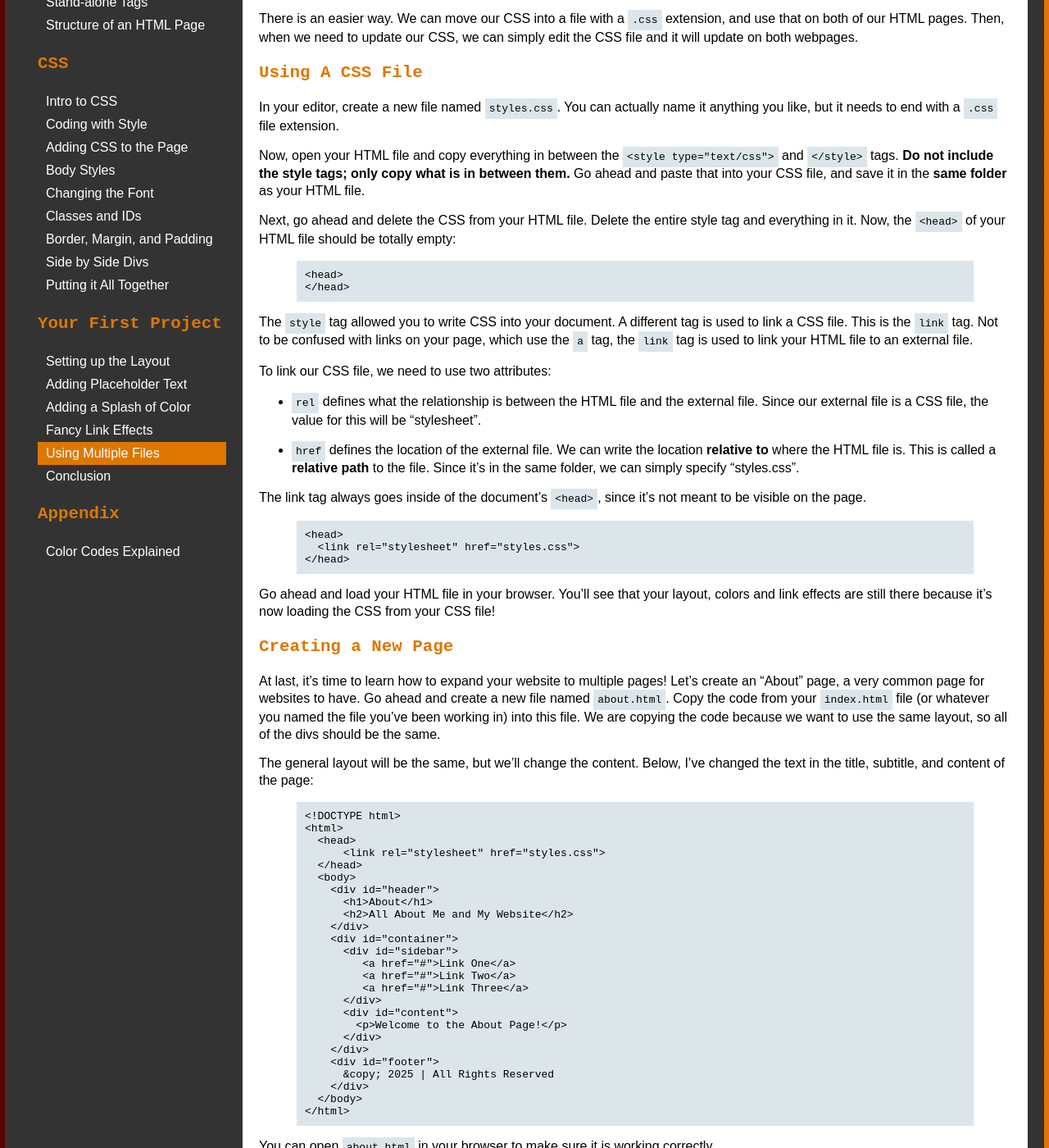
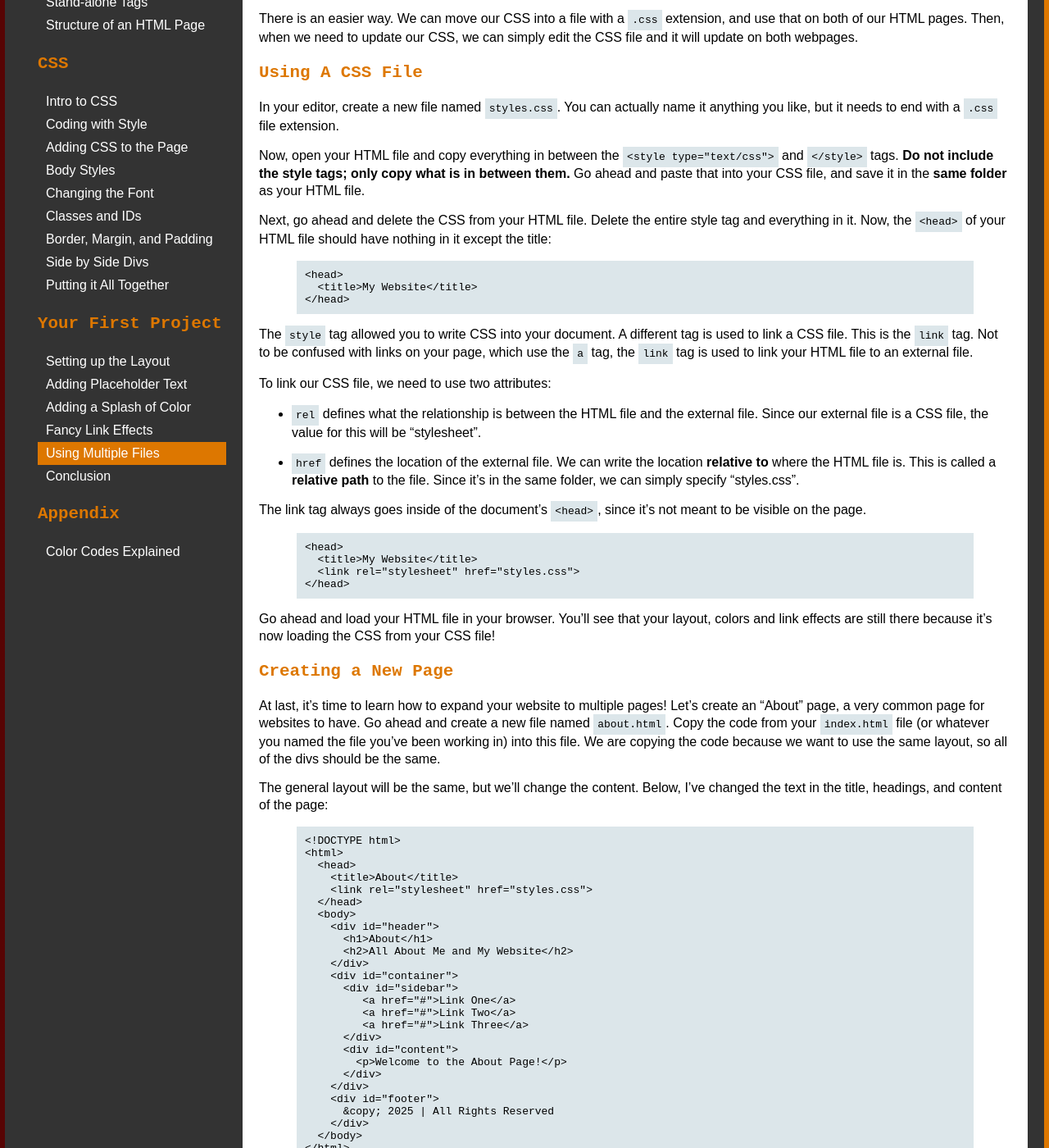
Before and after one commit to cheryllium/easy-html-css, a Jekyll site: the page built from _lessons/20-using-multiple-files.md, in a window 1280 px wide and 1400 px high, scrolled down 273 px. Shown: the whole window at 82% size. Built offline with Jekyll 4.4.1, drawn with Linux system fonts in a browser that asks for light colours.

Commit message:
Modify last lesson to account for title tag

````diff
--- a/_lessons/20-using-multiple-files.md
+++ b/_lessons/20-using-multiple-files.md
@@ -16,10 +16,11 @@ In your editor, create a new file named `styles.css`. You can actually name it a
 
 Now, open your HTML file and copy everything in between the `<style type="text/css">` and `</style>` tags. **Do not include the style tags; only copy what is in between them.** Go ahead and paste that into your CSS file, and save it in the **same folder** as your HTML file.
 
-Next, go ahead and delete the CSS from your HTML file. Delete the entire style tag and everything in it. Now, the `<head>` of your HTML file should be totally empty:
+Next, go ahead and delete the CSS from your HTML file. Delete the entire style tag and everything in it. Now, the `<head>` of your HTML file should have nothing in it except the title:
 
 ```
 <head>
+  <title>My Website</title>
 </head>
 ```
 
@@ -34,6 +35,7 @@ The link tag always goes inside of the document's `<head>`, since it's not meant
 
 ```
 <head>
+  <title>My Website</title>
   <link rel="stylesheet" href="styles.css">
 </head>
 ```
@@ -44,13 +46,14 @@ Go ahead and load your HTML file in your browser. You'll see that your layout, c
 
 At last, it's time to learn how to expand your website to multiple pages! Let's create an "About" page, a very common page for websites to have. Go ahead and create a new file named `about.html`. Copy the code from your `index.html` file (or whatever you named the file you've been working in) into this file. We are copying the code because we want to use the same layout, so all of the divs should be the same.
 
-The general layout will be the same, but we'll change the content. Below, I've changed the text in the title, subtitle, and content of the page:
+The general layout will be the same, but we'll change the content. Below, I've changed the text in the title, headings, and content of the page:
 
 ```
 <!DOCTYPE html>
 <html>
   <head>
-      <link rel="stylesheet" href="styles.css">
+    <title>About</title>
+    <link rel="stylesheet" href="styles.css">
   </head>
   <body>
     <div id="header">
@@ -100,4 +103,4 @@ Finally, let's edit the About page so that its sidebar has a link back to the ho
 
 Here, I changed the link `href` to go back to our `index.html` file. If you named your file something different, be sure to use your actual file name here. I also updated the link text to "Home".
 
-And.... voila! With multiple pages, this is now a true web*site*, not just a web*page* anymore... and we've reached the end of our project. You can view my finished project example [here](), and download the final files [here]().
+And.... voila! With multiple pages, this is now a true web*site*, not just a web*page* anymore... and we've reached the end of our project. You can view my finished project example [here](/project/ch20/), and download the final files [here]().
--- a/project/ch20/about.html
+++ b/project/ch20/about.html
@@ -1,6 +1,7 @@
 <!DOCTYPE html>
 <html>
     <head>
+        <title>About</title>
         <link rel="stylesheet" href="styles.css">
     </head>
     <body>
````
Lines whose indentation alone changed are shown as unchanged.
